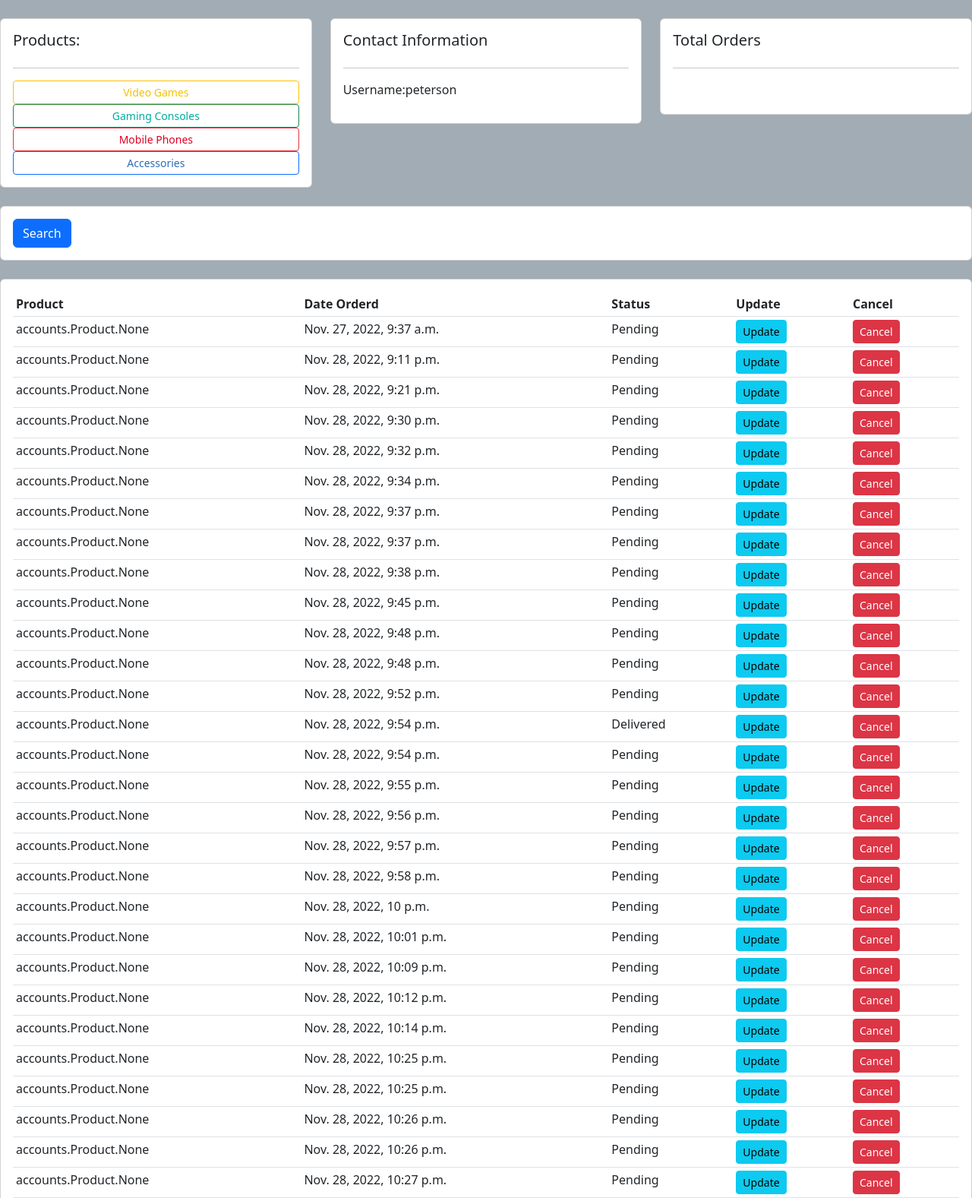
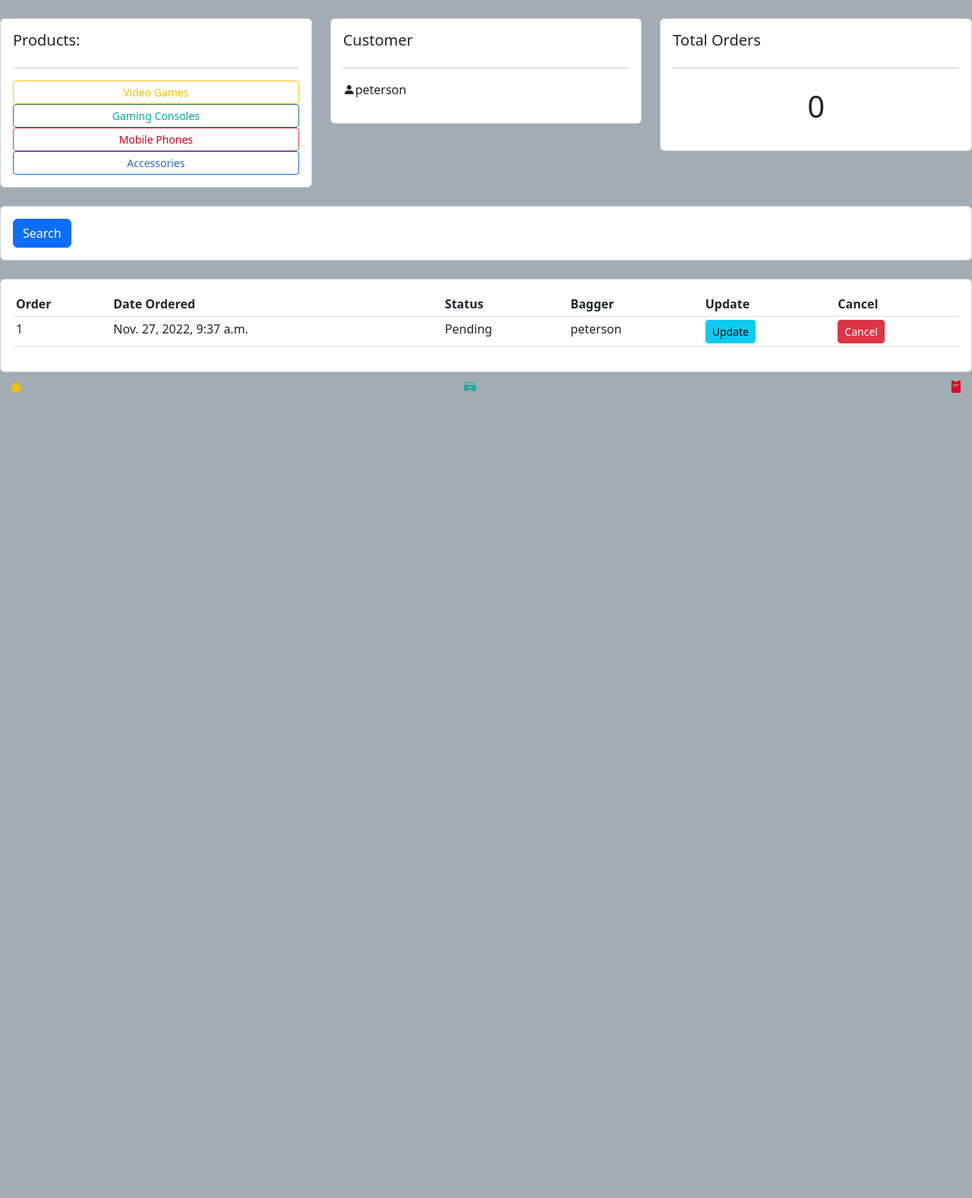
Before and after one commit to JamesPetersonIV/gamebagged4000, a Django app: page /customer/1 in a window 1280 px wide. Shown: the top 1577 px of the page at 76% size. After the commit the page ends 517 px from the top, so only its background shows below. Run offline with Django 4.2, Linux system fonts and the light colour scheme; a user stored in the database is signed in; data comes from the database, SQL or seed files in the repository; both versions use the stored data as it was after the commit.

Commit message:
11/28/2022 7:31PM

```diff
--- a/gamebagged/accounts/templates/accounts/customer.html
+++ b/gamebagged/accounts/templates/accounts/customer.html
@@ -23,9 +23,9 @@
 
 	<div class="col-md">
 		<div class="card card-body">
-			<h5>Contact Information</h5>
+			<h5>Customer</h5>
 			<hr>
-			<p>Username:{{user.username}} </p>
+			<p><i class="bi bi-person-fill"></i>{{user.username}} </p>
 		</div>
 	</div>
 
@@ -33,7 +33,7 @@
 		<div class="card card-body">
 			<h5>Total Orders</h5>
 			<hr>
-			<h1 style="text-align: center;padding: 10px"></h1>
+			<h1 style="text-align: center;padding: 10px">{{ordercount}}</h1>
 		</div>
 	</div>
 </div>
@@ -58,18 +58,20 @@
 		<div class="card card-body">
 			<table class="table table-sm">
 				<tr>
-					<th>Product</th>
-					<th>Date Orderd</th>
+					<th>Order</th>
+					<th>Date Ordered</th>
 					<th>Status</th>
+					<th>Bagger</th>
 					<th>Update</th>
 					<th>Cancel</th>
 				</tr>
 
 				{% for order in orders %}
 				<tr>
-					<td>{{order.items}}</td>
+					<td>{{order.pk}}</td>
 					<td>{{order.created_on}}</td>
 					<td>{{order.status}}</td>
+					<td>{{order.bagger}}</td>
 					<td><a href="{% url 'update_order' order.id %}" class="btn btn-sm btn-info ">Update</a></td>
 					<td><a href="{% url 'cancel_order' order.id %}" class="btn btn-sm btn-danger">Cancel</a></td>
 				</tr>
@@ -95,7 +97,7 @@
 			</a>
 		</div>
 		<div class="position-absolute top-0 end-0">
-			<a class="btn btn" style="color: #df0024;" href="{% url 'customer' user.username %}">
+			<a class="btn btn" style="color: #df0024;" href="{% url 'customer' user.pk %}">
 				<i class="bi bi-pass-fill"></i>
 			</a>
 		</div>
--- a/gamebagged/accounts/templates/accounts/order.html
+++ b/gamebagged/accounts/templates/accounts/order.html
@@ -133,7 +133,7 @@
 			</a>
 		</div>
 		<div class="position-absolute top-0 end-0">
-			<a class="btn btn" style="color: #df0024;" href="{% url 'customer' user.username %}">
+			<a class="btn btn" style="color: #df0024;" href="{% url 'customer' user.pk %}">
 				<i class="bi bi-pass-fill"></i>
 			</a>
 		</div>
--- a/gamebagged/accounts/urls.py
+++ b/gamebagged/accounts/urls.py
@@ -9,7 +9,7 @@ from django.conf.urls.static import static
 
 urlpatterns = [
     path('products/', views.products, name='products'),
-    path('customer/<str:pk>', views.customer, name='customer'),
+    path('customer/<int:pk>', views.customer, name='customer'),
     path('order/', PlaceOrder.as_view(), name='order'),
     path('update_order/<int:pk>/', views.cusupdateOrder, name='update_order'),
     path('cancel_order/<int:pk>/', views.cuscancelOrder, name='cancel_order'),
--- a/gamebagged/accounts/views.py
+++ b/gamebagged/accounts/views.py
@@ -19,13 +19,16 @@ def products(request):
 
 @login_required(login_url='account_login')
 def customer(request, pk):
-    customer = User.objects.all()
     #all orders query
-    orders = OrderPro.objects.all()
-
+    #orders = OrderPro.objects.all()
+    customer = User.objects.get(pk=pk)
+    #customer = getOrderIfOrderExistForCurrentCustomer(pk)
+    orders = OrderPro.objects.filter(customer=pk)
+    ordercount = orders.filter(status='Delivered').count()
     context={
         'customer':customer,
         'orders' : orders,
+        'ordercount' : ordercount,
     }
     return render(request, 'accounts/customer.html', context)
 
@@ -54,8 +57,14 @@ class PlaceOrder(View):
         return render(request, 'accounts/order.html', context)
 
     def post(self, request, *args, **kwargs):
-        customer = request.POST.get('customer')
 
+
+        customer = User.objects.all()
+        form = OrderProForm(initial={'customer':customer})
+        if request.method == 'POST':
+            form = OrderProForm(request.POST)
+            if form.is_valid():
+                form.save()
 
         order_items = {
             'items': []
@@ -94,7 +103,7 @@ class PlaceOrder(View):
         context = {
             'items' : order_items['items'],
             'price' : price,
-            'customer' : customer,
+            'form':form,
         }
 
         return render(request, 'accounts/orderconfirm.html', context)
@@ -159,3 +168,9 @@ class VideoGames(View):
         vgs = Product.objects.filter(category__contains='Video Games')
         context = {'vgs':vgs}
         return render(request, 'accounts/videogames.html', context)
+
+def getOrderIfOrderExistForCurrentCustomer(pk):
+    try:
+        return OrderPro.objects.get(pk=pk)
+    except OrderPro.DoesNotExist:
+        return None
--- a/gamebagged/admininterface/templates/admininterface/anav.html
+++ b/gamebagged/admininterface/templates/admininterface/anav.html
@@ -26,7 +26,7 @@
                 <a class="nav-link active" aria-current="page" href="{% url 'baghome' user.pk %}">Bagger</a>
               </li>
               <li class="nav-item">
-              <a class="nav-link active" aria-current="page" href="{% url 'customer' user.username %}">Customer</a>
+              <a class="nav-link active" aria-current="page" href="{% url 'customer' user.pk %}">Customer</a>
             </li>
             <li class="nav-item">
               <a class="nav-link" href="{% url 'account_logout' %}">Sign Out</a>
--- a/gamebagged/bagger/templates/bagger/bagger.html
+++ b/gamebagged/bagger/templates/bagger/bagger.html
@@ -21,7 +21,7 @@
 		<div class="card card-body">
 			<h5>Bagger</h5>
 			<hr>
-			<p>Username:{{bagger.username}} </p>
+			<p><i class="bi bi-person-fill"></i>{{bagger.username}} </p>
 		</div>
 	</div>
 
--- a/gamebagged/bagger/templates/bagger/baghome.html
+++ b/gamebagged/bagger/templates/bagger/baghome.html
@@ -21,7 +21,7 @@
 		<div class="card card-body">
 			<h5>Bagger</h5>
 			<hr>
-			<p>Username:{{user.username}} </p>
+			<p><i class="bi bi-person-fill"></i>{{user.username}} </p>
 		</div>
 	</div>
 
--- a/gamebagged/bagger/views.py
+++ b/gamebagged/bagger/views.py
@@ -87,6 +87,7 @@ def baggerhome(request, pk):
     #delivered filter
     delievered = orders.filter(status='Delivered').count()
 
+
     context = {
                 'user':user,
                 'orders':orders,
@@ -107,7 +108,7 @@ def bagupdateOrder(request, pk):
         form = BaggerOrderUpdateForm(request.POST, instance=order)
         if form.is_valid():
             form.save()
-            return redirect('bagger/')
+            return redirect('/')
 
     context = {'form':form}
 
```
Also changed, not shown: gamebagged/admininterface/templates/admininterface/dashboard.html (+4 -4 lines), gamebagged/db.sqlite3.
